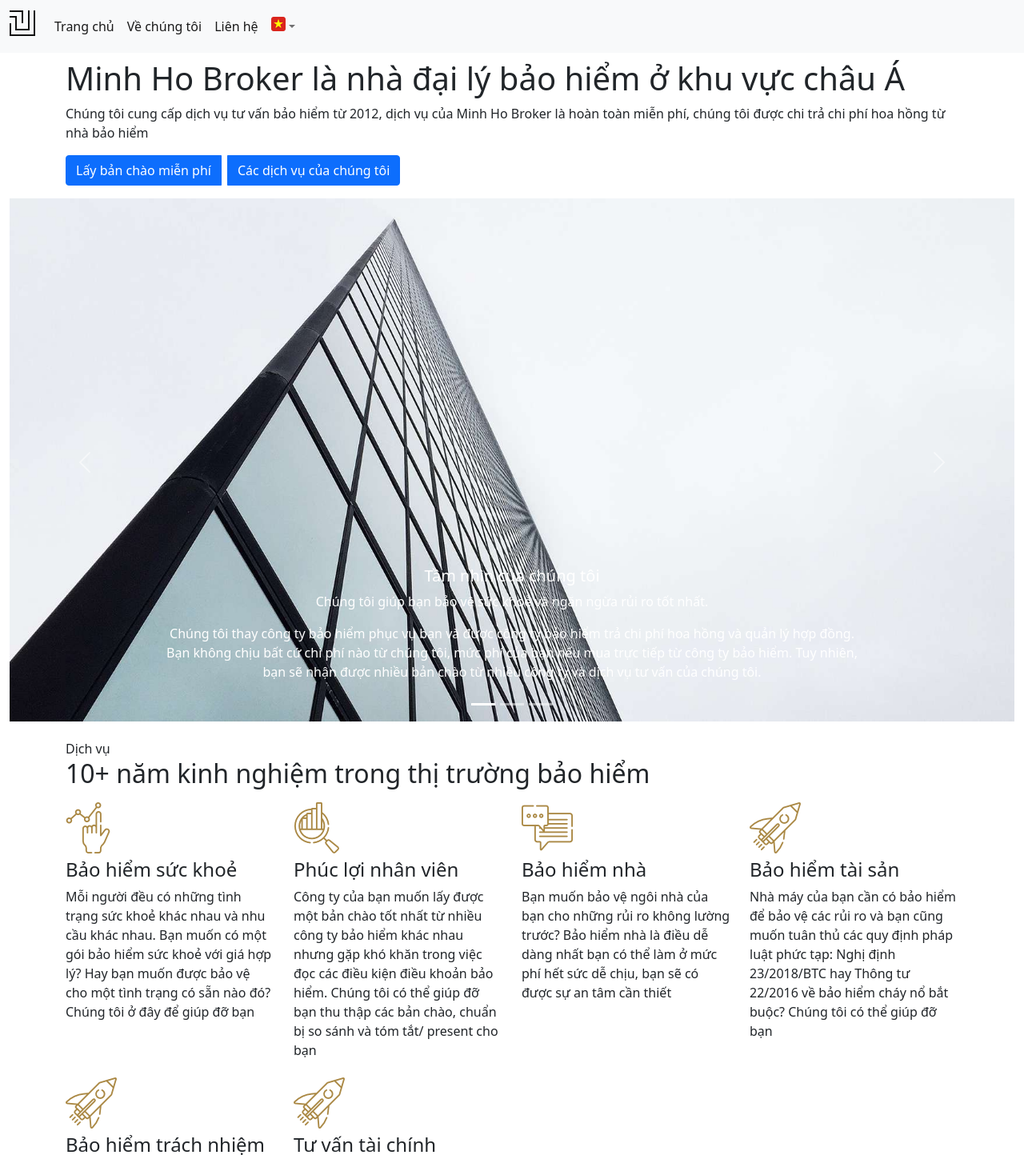
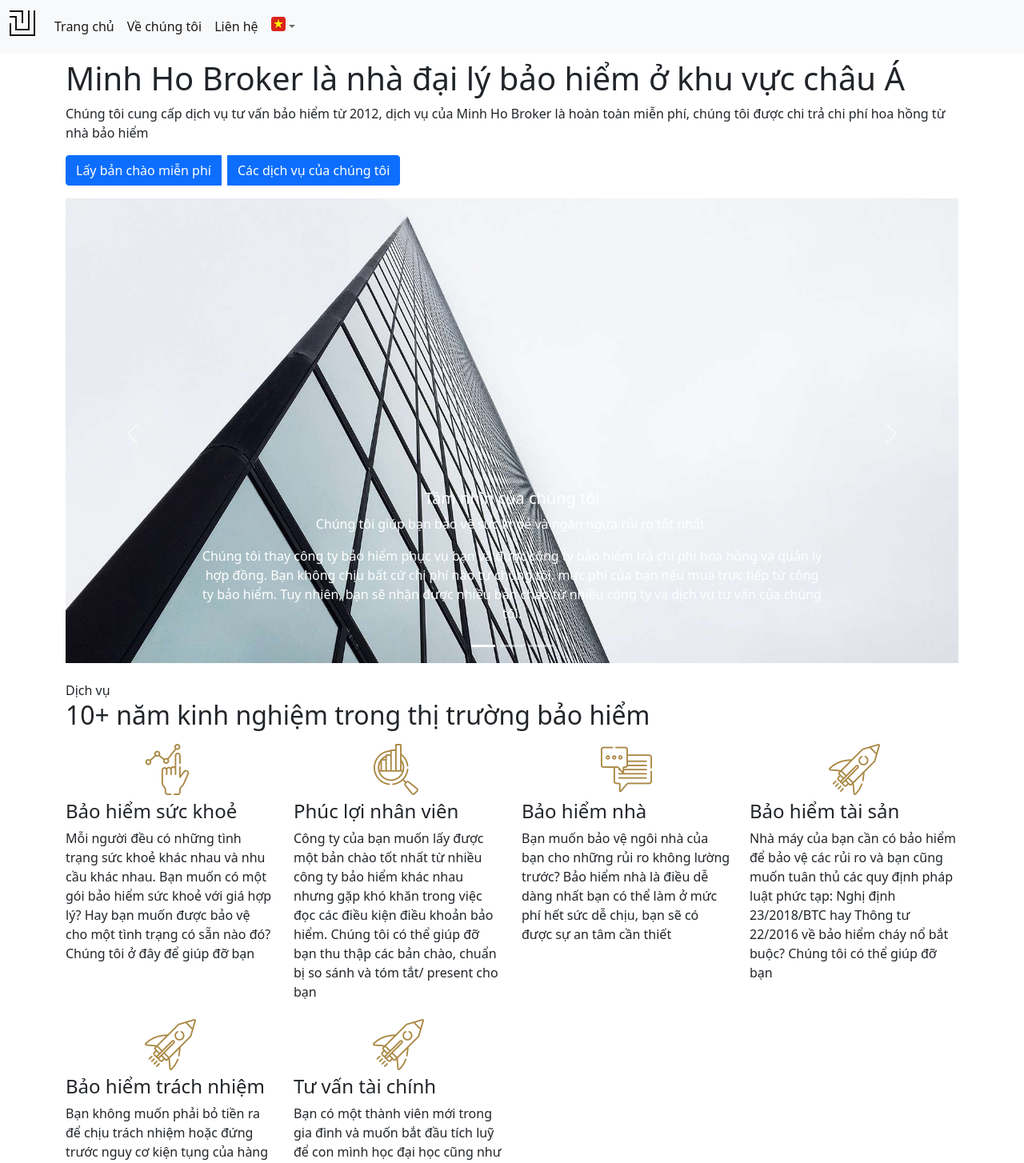
Before and after one commit to toanvan273/my-profile, a Next.js app: page / in a window 1280 px wide. Shown: the top 1454 px of the page at 80% size. Built offline with nearby package versions, Linux system fonts and the light colour scheme.

Commit message:
refactor

```diff
--- a/pages/_document.js
+++ b/pages/_document.js
@@ -21,6 +21,10 @@
         return (
             <html>
                 <Head>
+                    <link
+                        href="https://fonts.googleapis.com/css2?family=Inter&display=optional"
+                        rel="stylesheet"
+                    />
                     <title>My page</title>
                     {/* Step 5: import thẻ style vào head của html server trả về  */}
                     {this.props.styleTags}
--- a/pages/index.js
+++ b/pages/index.js
@@ -60,7 +60,7 @@
             </div>
 
             <div className="session-2 mt-3">
-                <div className="container-fluid">
+                <div className="container">
                     <div
                         id="carouselExampleCaptions"
                         className="carousel slide"
@@ -174,7 +174,7 @@
                             className="col-sm-6 col-md-3"
                             style={{ minHeight: "344px" }}
                         >
-                            <div className="img-icon">
+                            <div className="img-icon text-center">
                                 <Image src={icon1} alt="icon1" />
                             </div>
                             <h4>{homeLabel(locale).OurServiceBlock1.title}</h4>
@@ -184,7 +184,7 @@
                             className="col-sm-6 col-md-3"
                             style={{ minHeight: "344px" }}
                         >
-                            <div className="img-icon">
+                            <div className="img-icon text-center">
                                 <Image src={icon2} alt="icon2" />
                             </div>
                             <h4>{homeLabel(locale).OurServiceBlock2.title}</h4>
@@ -194,7 +194,7 @@
                             className="col-sm-6 col-md-3"
                             style={{ minHeight: "344px" }}
                         >
-                            <div className="img-icon">
+                            <div className="img-icon  text-center">
                                 <Image src={icon3} alt="icon2" />
                             </div>
                             <h4>{homeLabel(locale).OurServiceBlock3.title}</h4>
@@ -204,7 +204,7 @@
                             className="col-sm-6 col-md-3"
                             style={{ minHeight: "344px" }}
                         >
-                            <div className="img-icon">
+                            <div className="img-icon text-center">
                                 <Image src={icon4} alt="icon2" />
                             </div>
                             <h4>{homeLabel(locale).OurServiceBlock4.title}</h4>
@@ -215,7 +215,7 @@
                             className="col-sm-6 col-md-3"
                             style={{ minHeight: "344px" }}
                         >
-                            <div className="img-icon">
+                            <div className="img-icon  text-center">
                                 <Image src={icon4} alt="icon2" />
                             </div>
                             <h4>{homeLabel(locale).OurServiceBlock5.title}</h4>
@@ -226,7 +226,7 @@
                             className="col-sm-6 col-md-3"
                             style={{ minHeight: "344px" }}
                         >
-                            <div className="img-icon">
+                            <div className="img-icon text-center">
                                 <Image src={icon4} alt="icon2" />
                             </div>
                             <h4>{homeLabel(locale).OurServiceBlock6.title}</h4>
```
